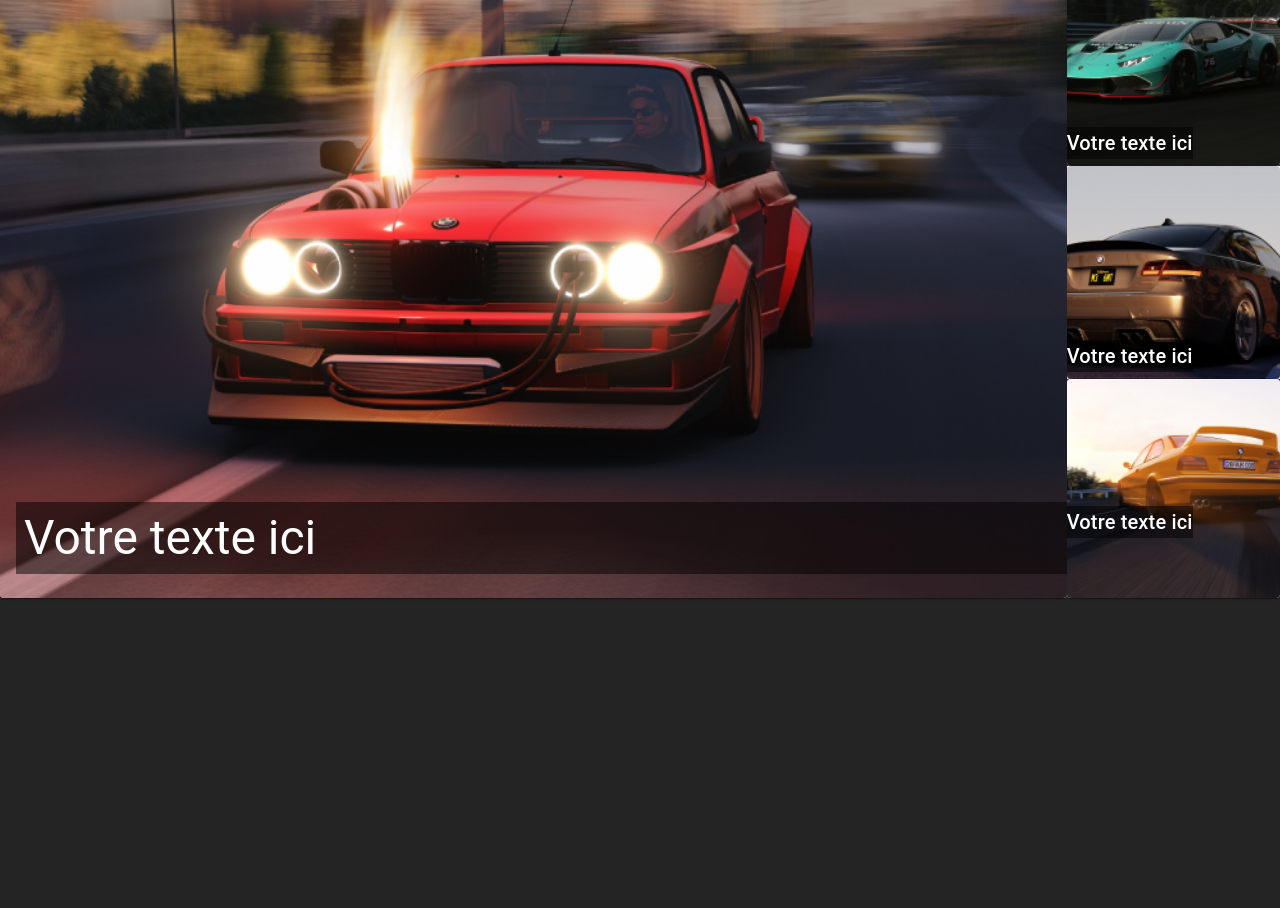
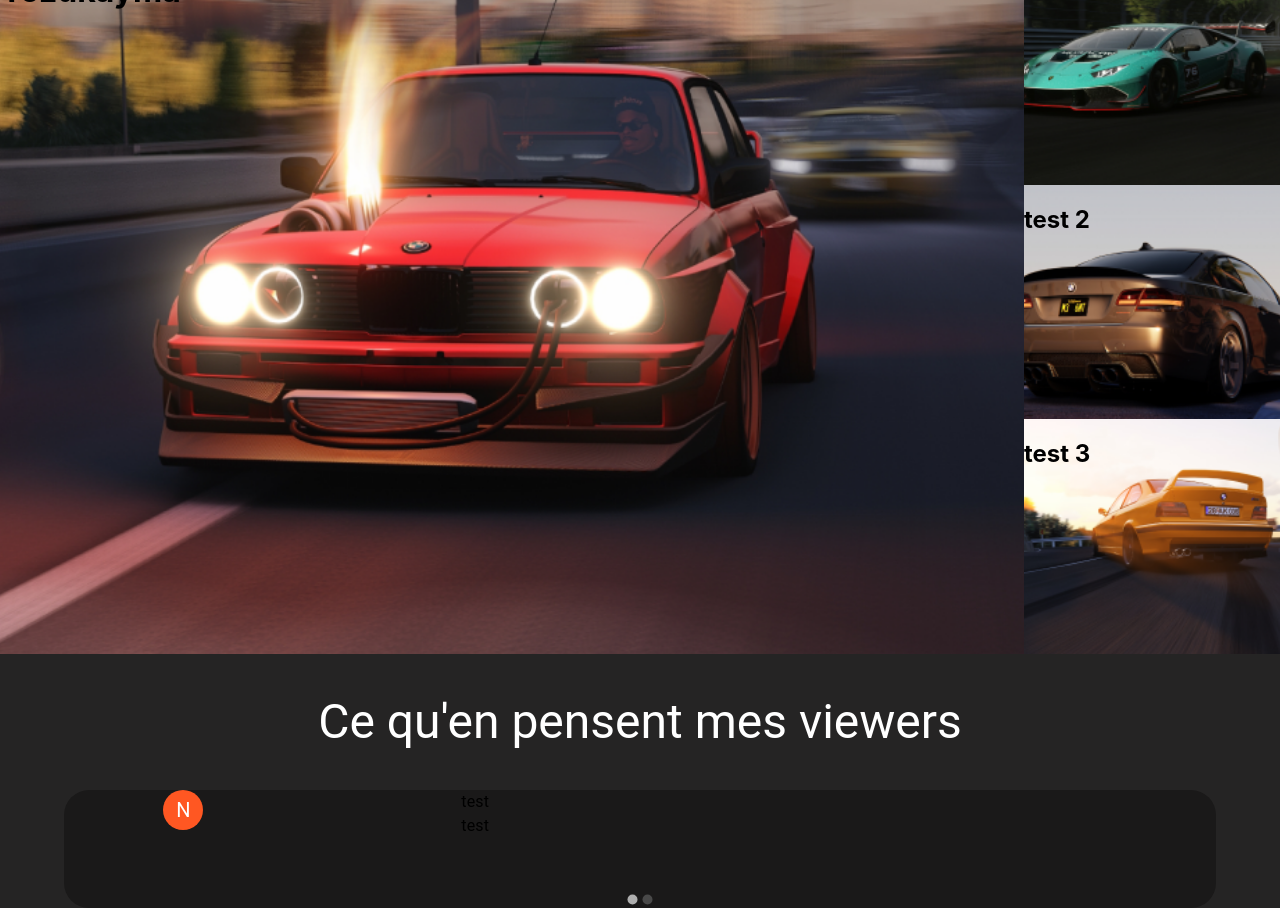
Before and after one commit to MarthL/Dan, a React (Create React App) app: page / in a window 1280 px wide. Shown: the part 160-1068 px from the top of the page. Before the commit the page ends 800 px from the top, so only its background shows below. Built offline with nearby package versions, Linux system fonts and the light colour scheme.

Commit message:
change styles

```diff
--- a/package.json
+++ b/package.json
@@ -20,6 +20,7 @@
     "mdi-react": "^9.2.0",
     "react": "^18.2.0",
     "react-dom": "^18.2.0",
+    "react-material-ui-carousel": "^3.4.2",
     "react-router-dom": "^6.14.1",
     "react-scripts": "5.0.1",
     "typescript": "^4.9.5",
--- a/src/App.css
+++ b/src/App.css
@@ -1,5 +1,6 @@
 body {
   background-color: #252424;
+  overflow-y: none;
 }
 
 @keyframes blinking {
@@ -18,6 +19,23 @@ body {
   animation: blinking 1s infinite;
 }
 
-.full-width-grid-item {
-  width: 100%;
+/* css de merde  */
+.container {
+  display: grid;
+  grid-template-columns: 1.6fr 0.4fr;
+  grid-template-rows: 1fr 1fr 1fr;
+  gap: 0px 0px;
+  grid-auto-flow: row;
+  grid-template-areas:
+    "header img2"
+    "header img3"
+    "header img4";
 }
+
+.header { grid-area: header; background-image: url('./assets/hero.png'); background-repeat: no-repeat; background-position: center center; background-size: cover;}
+
+.img2 { grid-area: img2;background-image: url('./assets/car2.png'); background-repeat: no-repeat; background-position: center center; background-size: cover; }
+
+.img3 { grid-area: img3; background-image: url('./assets/car3.png'); background-repeat: no-repeat; background-position: center center; background-size: cover; }
+
+.img4 { grid-area: img4; background-image: url('./assets/car4.png'); background-repeat: no-repeat; background-position: center center; background-size: cover;}
--- a/src/App.tsx
+++ b/src/App.tsx
@@ -2,12 +2,14 @@ import React from 'react';
 import './App.css';
 import { Header } from './organisms/Header';
 import { HeroComponent } from './organisms/HeroComponent';
+import { Reviews } from './organisms/Reviews';
 
 export const App = () => {
   return (
     <React.Fragment>
       <Header />
       <HeroComponent></HeroComponent>
+      <Reviews />
     </React.Fragment>
   );
 }
--- /dev/null
+++ b/src/molecules/CarouselCustom.tsx
@@ -0,0 +1,84 @@
+import React from 'react';
+import Carousel from 'react-material-ui-carousel';
+import { Box, Button, Typography, Container, Grid, Avatar } from '@mui/material';
+import { deepOrange } from '@mui/material/colors';
+
+// TODO : build the interface
+
+export const CarouselCustom = () => {
+  let opinions: any[] = [
+    {
+      name: 'test 1',
+      description: 'here is the description of the first opinion',
+      author: 'Martin Aubertin',
+      position: 'Web Developer',
+      img: '',
+
+    },
+    {
+      name: 'Random review 2',
+      description: 'description of the second opinion',
+      author: 'Dani Boi',
+      position: 'Streamer',
+      img: '',
+    }
+  ];
+
+  function Item(opinion: any) {
+    const { name, description, author, position, img } = opinion;
+
+    return (
+      <Grid container spacing={5}>
+        <Grid item xs={1}></Grid>
+        <Grid item xs={3}>
+          <Avatar sx={{ bgcolor: deepOrange[500] }}>N</Avatar>
+        </Grid>
+        <Grid item xs={8}>
+          <Grid item xs={6}>
+            <Typography variant="body1" color="initial">test</Typography>
+          </Grid>
+          <Grid item xs={6}>
+            <Typography variant="body1" color="initial">test</Typography>
+          </Grid>
+        </Grid>
+
+      </Grid>
+    )
+
+    // this is actually working :
+    // return (
+    //   <Box>
+    //     <Typography variant="h3" color="white" textAlign={'center'}>
+    //       {name}
+    //     </Typography>
+    //     <Typography variant="body1" color="white" textAlign={'center'}>
+    //       {description}
+    //     </Typography>
+    //     {/* we must rendering correctly this part */}
+    //     {author} {position}
+    //     <Button className="CheckButton">
+    //       Check it out!
+    //     </Button>
+    //   </Box>
+    // );
+  }
+
+  return (
+    <React.Fragment>
+      <Container>
+        <Box
+          bgcolor={"#1A1919"}
+          color={'white'}
+          marginLeft={'auto'}
+          borderRadius={"25px"}
+          border={"grey"}
+          marginTop={5}
+        >
+          <Carousel>
+            {opinions.map((opinion, i) => <Item key={i} {...opinion} />)}
+          </Carousel>
+        </Box>
+      </Container>
+    </React.Fragment>
+  );
+};
--- a/src/organisms/HeroComponent.tsx
+++ b/src/organisms/HeroComponent.tsx
@@ -3,89 +3,20 @@ import { Grid, Card, CardMedia, CardContent, Typography } from '@mui/material';
 
 export const HeroComponent = () => {
   return (
-    <React.Fragment>
-      <Grid container spacing={0} gap={0}>
-        <Grid item xs={10}>
-          <Card>
-            <div style={{ position: 'relative' }}>
-              <CardMedia title="hero" src={require("./../assets/hero.png")} component="img" sx={{ maxHeight: '800px' }} />
-              <CardContent sx={{ position: 'absolute', bottom: 0, left: 0, width: '100%' }}>
-                <Typography
-                  variant="h3"
-                  sx={{
-                    backgroundColor: 'rgba(0, 0, 0, 0.5)',
-                    color: 'white',
-                    padding: '8px',
-                  }}
-                >
-                  Votre texte ici
-                </Typography>
-              </CardContent>
-            </div>
-          </Card>
-        </Grid>
-        <Grid container xs={2} spacing={0} gap={0}>
-          <Grid item xs={12}>
-            <Card sx={{ height: '100%' }}>
-              <CardMedia title="hero" src={require("./../assets/car2.png")} component="img" height='100%' />
-              <CardContent sx={{ position: 'relative', paddingBottom: '0' }}>
-                <Typography
-                  variant="h6"
-                  margin={'revert'}
-                  sx={{
-                    position: 'absolute',
-                    bottom: 0,
-                    left: 0,
-                    backgroundColor: 'rgba(0, 0, 0, 0.5)',
-                    color: 'white',
-                  }}
-                >
-                  Votre texte ici
-                </Typography>
-              </CardContent>
-            </Card>
-          </Grid>
-          <Grid item bgcolor={'white'} xs={12}>
-            <Card sx={{ height: '100%' }}>
-              <CardMedia title="hero" src={require("./../assets/car3.png")} component="img" height='100%' />
-              <CardContent sx={{ position: 'relative', paddingBottom: '0' }}>
-                <Typography
-                  variant="h6"
-                  margin={'revert'}
-                  sx={{
-                    position: 'absolute',
-                    bottom: 0,
-                    left: 0,
-                    backgroundColor: 'rgba(0, 0, 0, 0.5)',
-                    color: 'white',
-                  }}
-                >
-                  Votre texte ici
-                </Typography>
-              </CardContent>
-            </Card>
-          </Grid>
-          <Grid item xs={12}>
-            <Card sx={{ height: '100%' }}>
-              <CardMedia title="hero" src={require("./../assets/car4.png")} component="img" height='100%' />
-              <CardContent sx={{ position: 'relative', paddingBottom: '0' }}>
-                <Typography
-                  variant="h6"
-                  sx={{
-                    position: 'absolute',
-                    bottom: '100px',
-                    left: 0,
-                    backgroundColor: 'rgba(0, 0, 0, 0.5)',
-                    color: 'white',
-                  }}
-                >
-                  Votre texte ici
-                </Typography>
-              </CardContent>
-            </Card>
-          </Grid>
-        </Grid>
-      </Grid>
-    </React.Fragment>
+    <div className="container" style={{ height: '88vh' }}>
+      <div className="header">
+        <h1>Yozukayma</h1>
+      </div>
+      <div className="img2">
+        <h2>test 1</h2>
+      </div>
+      <div className="img3">
+        <h2>test 2</h2>
+      </div>
+      <div className="img4">
+        <h2>test 3</h2>
+      </div>
+    </div>
+
   );
 };
--- /dev/null
+++ b/src/organisms/Reviews.tsx
@@ -0,0 +1,12 @@
+import React from 'react';
+import { Typography } from '@mui/material';
+import { CarouselCustom } from '../molecules/CarouselCustom';
+
+export const Reviews = () => {
+  return (
+    <React.Fragment>
+      <Typography variant="h3" color="white" textAlign={'center'} mt={5}>Ce qu'en pensent mes viewers</Typography>
+      <CarouselCustom />
+    </React.Fragment>
+  )
+};
```
Also changed, not shown: 1 other file (tests, documents, lock files or other folders).
